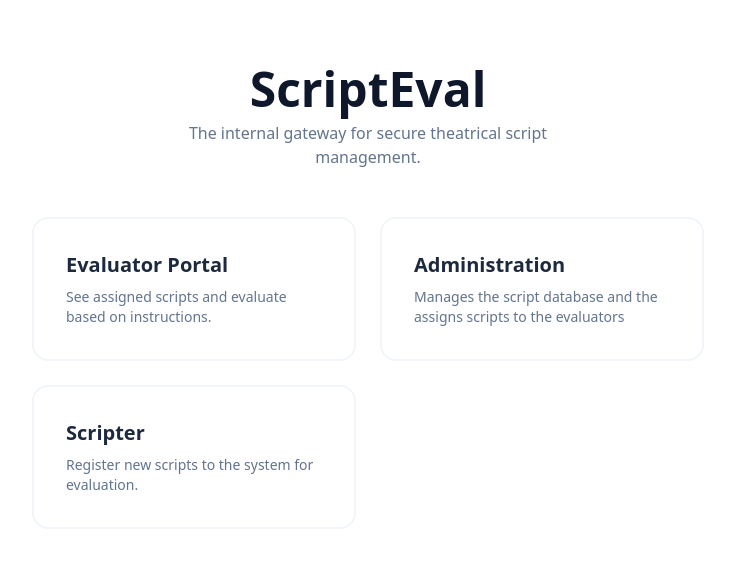
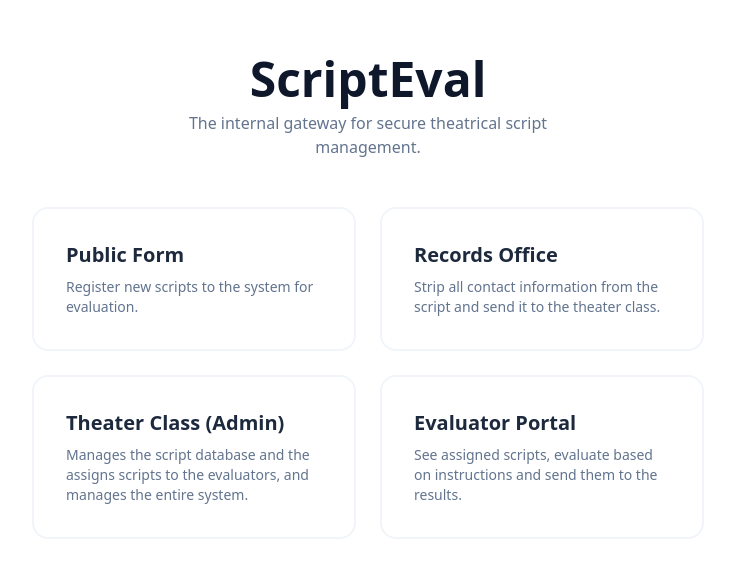
Before and after one commit to cipherWizard31/ScriptEval, a Next.js app: page / in a window 1280 px wide. Shown: the part 103-680 px from the top of the page, without its empty margins (272-1007 px from the left). Built offline with nearby package versions, Linux system fonts and the light colour scheme.

Commit message:
edited the roles of the users and edited the redirect links

```diff
--- a/app/page.tsx
+++ b/app/page.tsx
@@ -1,4 +1,4 @@
-import Link from 'next/link';
+import Link from "next/link";
 
 export default function LandingPage() {
   return (
@@ -9,22 +9,58 @@ export default function LandingPage() {
       </p>
 
       <div className="grid grid-cols-1 md:grid-cols-2 gap-6 w-full max-w-2xl">
-        {/* Evaluator Card */}
-        <Link href="/evaluator/dashboard" className="group p-8 border-2 border-slate-100 rounded-2xl hover:border-amber-200 hover:bg-amber-50/30 transition-all">
-          <h2 className="text-xl font-bold text-slate-800 mb-2 group-hover:text-amber-700">Evaluator Portal</h2>
-          <p className="text-sm text-slate-500">See assigned scripts and evaluate based on instructions.</p>
+        {/* Public Forms Card */}
+        <Link
+          href="/scripter/upload"
+          className="group p-8 border-2 border-slate-100 rounded-2xl hover:border-green-200 hover:bg-green-50/30 transition-all"
+        >
+          <h2 className="text-xl font-bold text-slate-800 mb-2 group-hover:text-green-700">
+            Public Form
+          </h2>
+          <p className="text-sm text-slate-500">
+            Register new scripts to the system for evaluation.
+          </p>
         </Link>
 
-        {/* Admin Card */}
-        <Link href="/admin/upload" className="group p-8 border-2 border-slate-100 rounded-2xl hover:border-blue-200 hover:bg-blue-50/30 transition-all">
-          <h2 className="text-xl font-bold text-slate-800 mb-2 group-hover:text-blue-700">Administration</h2>
-          <p className="text-sm text-slate-500">Manages the script database and the assigns scripts to the evaluators</p>
+        {/* Records Office Card */}
+        <Link
+          href="/records/dashboard"
+          className="group p-8 border-2 border-slate-100 rounded-2xl hover:border-green-200 hover:bg-green-50/30 transition-all"
+        >
+          <h2 className="text-xl font-bold text-slate-800 mb-2 group-hover:text-green-700">
+            Records Office
+          </h2>
+          <p className="text-sm text-slate-500">
+            Strip all contact information from the script and send it to the
+            theater class.
+          </p>
         </Link>
 
-        {/* Scripter Card */}
-        <Link href="/scripter/upload" className="group p-8 border-2 border-slate-100 rounded-2xl hover:border-green-200 hover:bg-green-50/30 transition-all">
-          <h2 className="text-xl font-bold text-slate-800 mb-2 group-hover:text-green-700">Scripter</h2>
-          <p className="text-sm text-slate-500">Register new scripts to the system for evaluation.</p>
+        {/* Theater Class(Admin) Card */}
+        <Link
+          href="/admin/upload"
+          className="group p-8 border-2 border-slate-100 rounded-2xl hover:border-blue-200 hover:bg-blue-50/30 transition-all"
+        >
+          <h2 className="text-xl font-bold text-slate-800 mb-2 group-hover:text-blue-700">
+            Theater Class (Admin)
+          </h2>
+          <p className="text-sm text-slate-500">
+            Manages the script database and the assigns scripts to the
+            evaluators, and manages the entire system.
+          </p>
+        </Link>
+
+        {/* Evaluator Card */}
+        <Link
+          href="/evaluator/dashboard"
+          className="group p-8 border-2 border-slate-100 rounded-2xl hover:border-amber-200 hover:bg-amber-50/30 transition-all"
+        >
+          <h2 className="text-xl font-bold text-slate-800 mb-2 group-hover:text-amber-700">
+            Evaluator Portal
+          </h2>
+          <p className="text-sm text-slate-500">
+            See assigned scripts, evaluate based on instructions and send them to the results.
+          </p>
         </Link>
       </div>
     </main>
```
